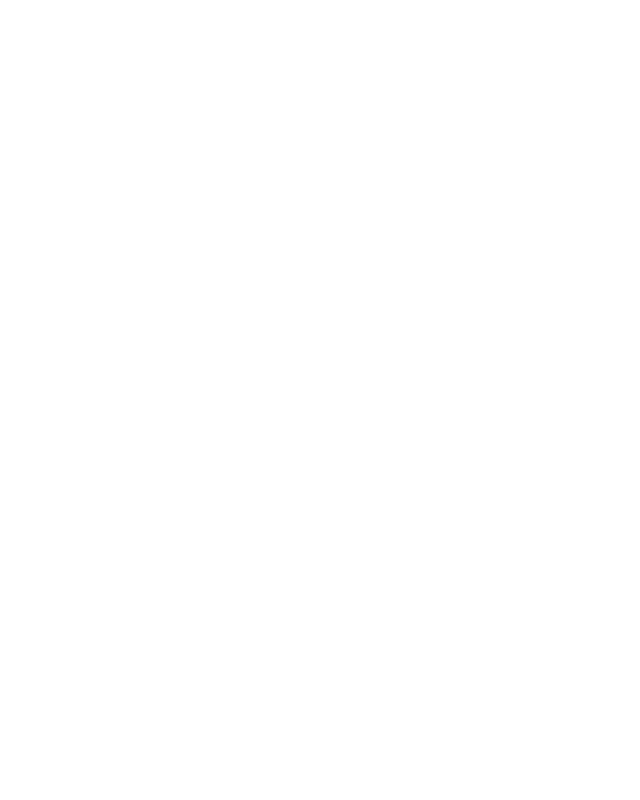
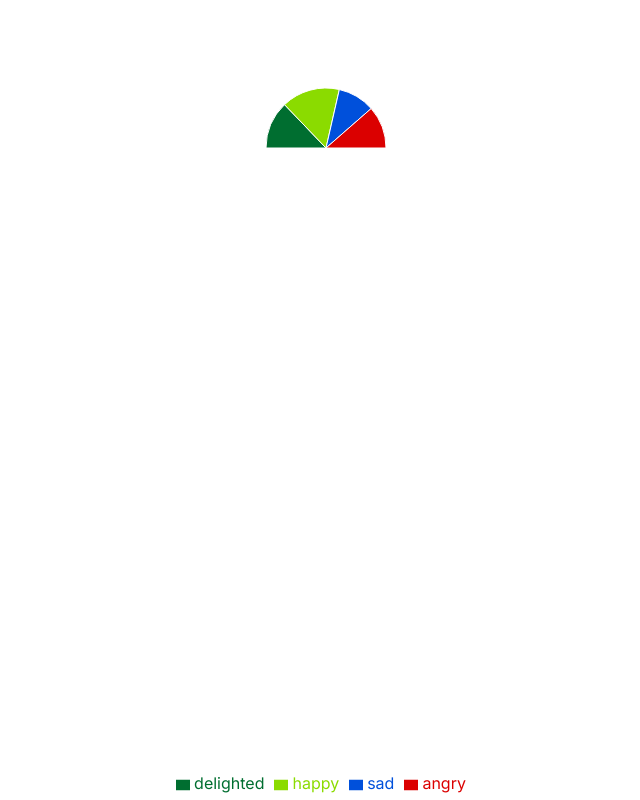
Before and after one commit to J-Dufour/outstem-technical-interview, a Next.js app in the folder slice-of-pi/: page / in a window 1280 px wide. Shown: the part 530-1330 px from the top of the page, without its empty margins (314-954 px from the left). Before the commit the page ends 800 px from the top, so only its background shows below. Built offline with nearby package versions, Linux system fonts and the light colour scheme.

Commit message:
feat: added PieGraph

```diff
--- /dev/null
+++ b/slice-of-pi/src/app/components/PieGraph.tsx
@@ -0,0 +1,33 @@
+'use client'
+import { Cell, Legend, Pie, PieChart, ResponsiveContainer, Tooltip } from "recharts";
+import type { DataPoint } from "../util/types";
+
+interface PieGraphProps {
+    data: DataPoint[],
+    semi_circ?: boolean
+}
+
+export default function PieGraph({ data, semi_circ = false }: PieGraphProps) {
+
+    return (
+        <ResponsiveContainer width="100%" aspect={1}>
+        <PieChart width={400} height={400}>
+          <Pie data={data}
+            dataKey="dep"
+            nameKey="ind"
+            cx="50%"
+            cy="50%"
+            outerRadius={60}
+            fill="#8884d8"
+            startAngle={semi_circ ? 180: 360}
+            endAngle={0}>
+          {data.map((entry, index) => (
+            <Cell key={`cell-${index}`} fill={entry.colour} />
+          ))}
+          </Pie>
+          <Tooltip/>
+          <Legend/>
+        </PieChart>
+      </ResponsiveContainer>
+    );
+  }
--- a/slice-of-pi/src/app/page.tsx
+++ b/slice-of-pi/src/app/page.tsx
@@ -1,15 +1,67 @@
+'use client'
 import Image from "next/image";
 import { getOrderData, getPricingData, getReviewData } from "./util/dataStore";
 import PieGraph from "./components/PieGraph";
+import { DataPoint } from "./util/types";
+
+const REVIEW_COLOURS: { [key: string]: string } = {
+  'angry': '#db0000',
+  'sad': '#0050db',
+  'happy': '#8bdb00',
+  'delighted': '#006e30'
+}
+
+type Order = {
+  order_id: number,
+  store: string,
+  items: {
+    type: string
+    size: 'L' | 'M' | 'S',
+  }[],
+  date: string
+}
+
+type Review = {
+  review_id: number,
+  sentiment: string,
+  store: string,
+  date: string,
+  message: string
+}
+
 export default function Home() {
   const orderData = getOrderData();
   const pricingData = getPricingData();
-  const reviewData = getReviewData();
+  const reviewData = getReviewData() as Review[];
+
+  const aggregateReviewData = (data: Review[]): DataPoint[] => {
+    const sum: { [key: string]: number } = {}; // to add up reviews
+    const result: DataPoint[] = []; // to return
+
+    data.forEach((review: Review) => {
+      // add key if non-existent
+      if (!(review.sentiment in sum)) sum[review.sentiment] = 0;
+      //add to sum
+      sum[review.sentiment]++;
+    })
+
+    // generate DataPoint array
+    for (const key in sum) {
+      result.push({ ind: key, dep: sum[key], colour: REVIEW_COLOURS[key] ?? '#a3a3a3' })
+    }
+
+    return result;
+  }
+
+  const reviewGraphData = aggregateReviewData(reviewData);
 
   return (
     <main>
       <div className="text-center py-3 font-bold border-b-2">
-          <p>Slice of pi</p>
+        <p>Slice of pi</p>
+      </div>
+      <div>
+        <PieGraph data={reviewGraphData} semi_circ />
       </div>
     </main>
   );
--- a/slice-of-pi/src/app/util/types.ts
+++ b/slice-of-pi/src/app/util/types.ts
@@ -1,3 +1,5 @@
-export interface GraphData {
-
+export interface DataPoint {
+    ind: string | number, // independent variable
+    dep: number, // dependent variable
+    colour?: string
 }
```
